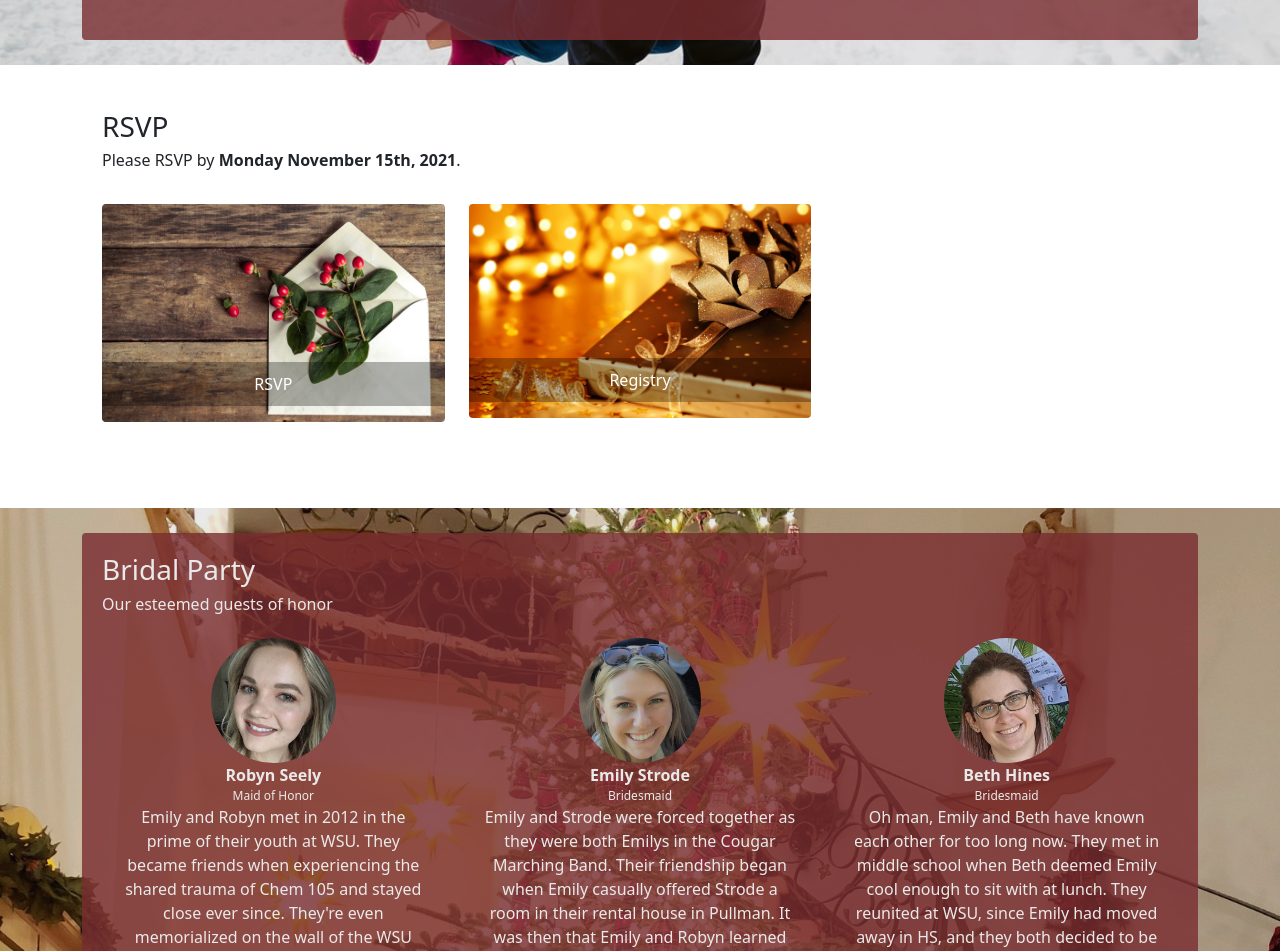
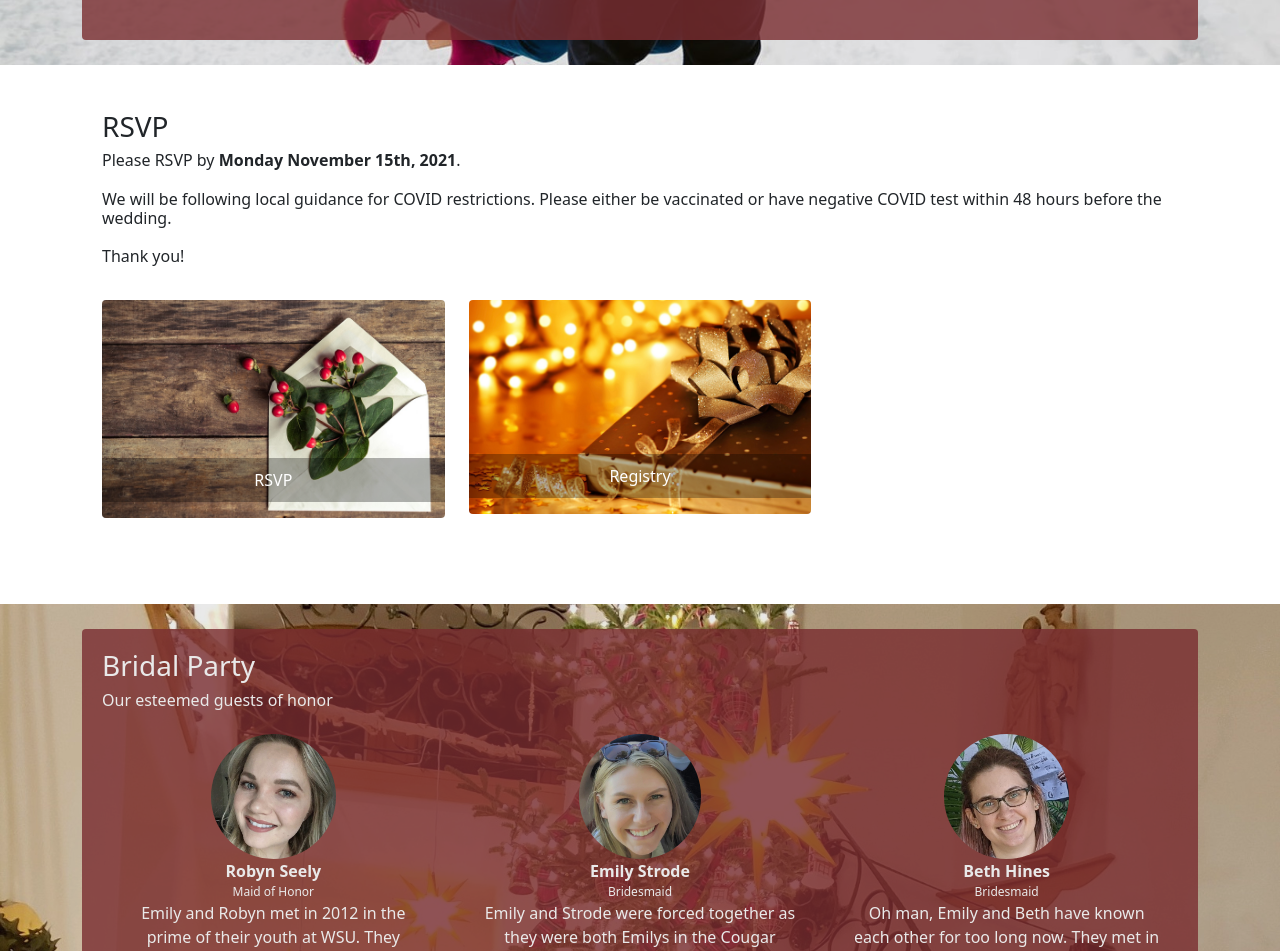
Before and after one commit to msilvprog7/wedding, a React (Create React App) app: page / in a window 1280 px wide. Shown: the part 750-1701 px from the top of the page. Built offline with nearby package versions, Linux system fonts and the light colour scheme.

Commit message:
Add covid guidance

```diff
--- a/src/App.tsx
+++ b/src/App.tsx
@@ -92,6 +92,14 @@ function App() {
         <Heading.Title>RSVP</Heading.Title>
         <Heading.Subtitle>
           Please RSVP by <b>Monday November 15th, 2021</b>.
+          <br />
+          <br />
+          We will be following local guidance for COVID restrictions. Please
+          either be vaccinated or have negative COVID test within 48 hours
+          before the wedding.
+          <br />
+          <br />
+          Thank you!
         </Heading.Subtitle>
         <Heading.Body>
           <Row>
```
